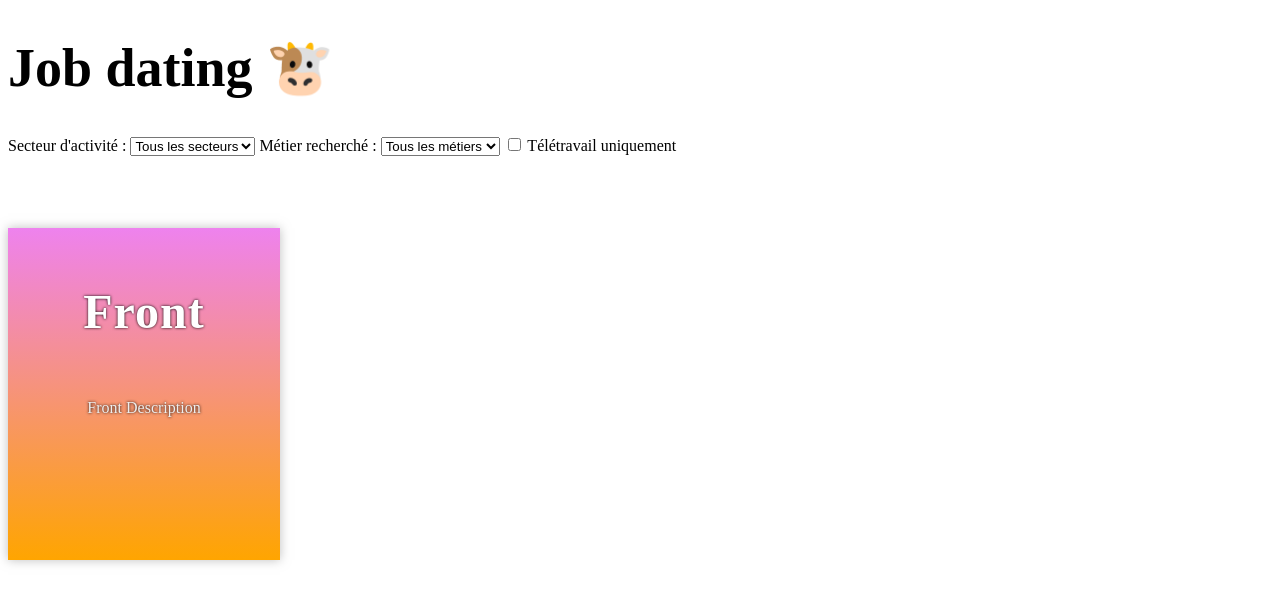
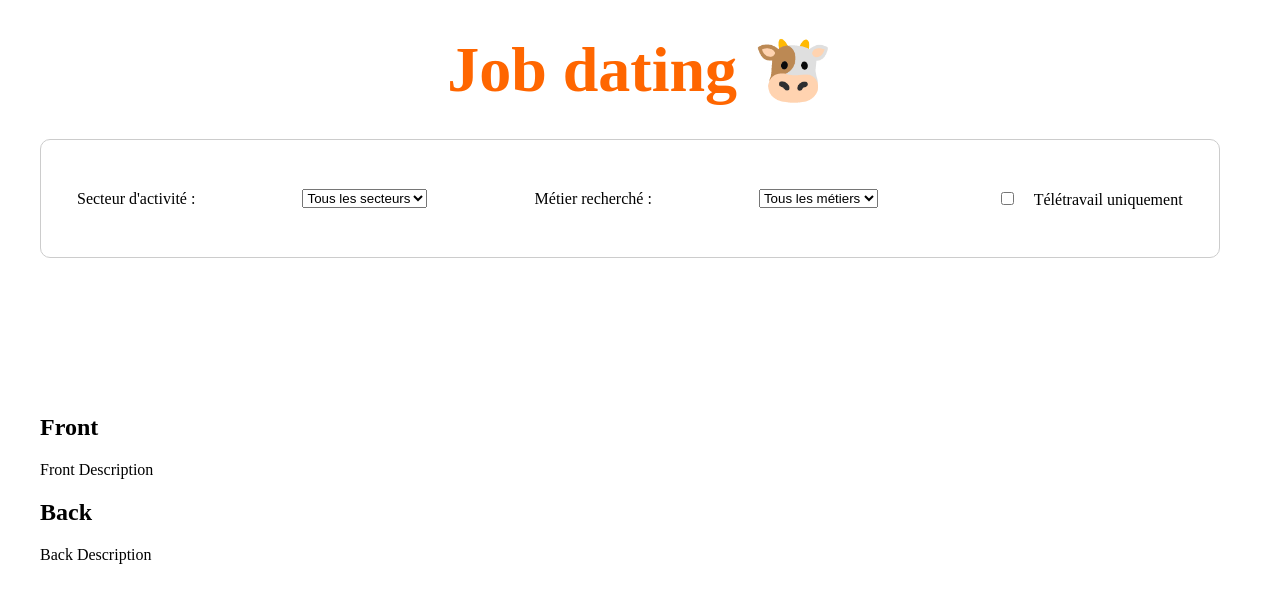
Before and after one commit to Ijuaa/Projet_fin_form, a plain HTML site: page index.html in a window 1280 px wide. Drawn offline with Linux system fonts and the light colour scheme.

Commit message:
Ajout du CSS de Sihem

```diff
--- a/index.html
+++ b/index.html
@@ -1,7 +1,7 @@
 <!DOCTYPE html>
 <html>
 <head>
-  <title>Comparaison des centres d'intérêt</title>
+  <title>Job Dating</title>
 <link rel="stylesheet" href="style.css">
 </head>
 <body>
--- a/script.js
+++ b/script.js
@@ -8,7 +8,7 @@ document.addEventListener("DOMContentLoaded", function() {
    "id": "0",
     "name": "Technicien réseau",
     "recruiter": "John Doe",
-    "description": "....",
+    "description": "Si tu aimes les spaghettis de câble, ce job est fait pour toi",
     "keywords": ["Informatique", "Network"],
     "picture": "",
     "telework": true
@@ -17,7 +17,7 @@ document.addEventListener("DOMContentLoaded", function() {
     "id": "1",
     "name": "développeur web",
     "recruiter": "Jane Smith",
-    "description": "....",
+    "description": "c'est toi qu'on appelle quand il faut réparer l'imprimante?",
     "keywords": ["Informatique", "Web Development"],
     "picture": "",
     "telework": false
@@ -25,8 +25,8 @@ document.addEventListener("DOMContentLoaded", function() {
   {
     "id": "2",
     "name": "architecte",
-    "recruiter": "Archientrprise",
-    "description": "....",
+    "recruiter": "Archientreprise",
+    "description": "Créateur de rêves immobiliers.",
     "keywords": ["BTP", "Architecture"],
     "picture": "Img/retouchées/architectetest.jpg",
     "telework": false,
@@ -36,7 +36,7 @@ document.addEventListener("DOMContentLoaded", function() {
     "id": "3",
     "name": "conducteur de travaux",
     "recruiter": "Construction Company",
-    "description": "....",
+    "description": "Chef d'orchestre des chantiers.",
     "keywords": ["BTP", "Construction"],
     "picture": "",
     "telework": false,
@@ -46,7 +46,7 @@ document.addEventListener("DOMContentLoaded", function() {
     "id": "4",
     "name": "Commercial",
     "recruiter": "Carroufour",
-    "description": "....",
+    "description": "Maître de l'art de convaincre.",
     "keywords": ["Ventes", "Marketing"],
     "picture": "",
     "telework": true,
@@ -76,7 +76,7 @@ document.addEventListener("DOMContentLoaded", function() {
     "id": "7",
     "name": "médecin généraliste",
     "recruiter": "Polyclinique de Bouzannes",
-    "description": "....",
+    "description": "Déteste les pommes.",
     "keywords": ["Santé", "Medecine"],
     "picture": "",
     "telework": false,
@@ -86,7 +86,7 @@ document.addEventListener("DOMContentLoaded", function() {
     "id": "8",
     "name": "enseignant",
     "recruiter": "Lycée Marco Chagoul",
-    "description": "....",
+    "description": "Guide des esprits en devenir.",
     "keywords": ["Education"],
     "picture": "",
     "telework": true,
@@ -96,7 +96,7 @@ document.addEventListener("DOMContentLoaded", function() {
     "id": "9",
     "name": "formateur professionnel",
     "recruiter": "Basic Flute",
-    "description": "....",
+    "description": "C'est comme un formateur normal mais pro",
     "keywords": ["Education", "Entrainement"],
     "picture": "",
     "telework": true,
@@ -106,7 +106,7 @@ document.addEventListener("DOMContentLoaded", function() {
     "id": "10",
     "name": "concepteur graphique",
     "recruiter": "Design Agency",
-    "description": "....",
+    "description": "Artiste numérique en action.",
     "keywords": ["Design", "Graphic Design"],
     "picture": "",
     "telework": true,
@@ -116,7 +116,7 @@ document.addEventListener("DOMContentLoaded", function() {
     "id": "11",
     "name": "ingénieur en génie civil",
     "recruiter": "Engineering Company",
-    "description": "....",
+    "description": "Constructeur de l'avenir.",
     "keywords": ["Ingénierie", "Ingénieur civil"],
     "picture": "",
     "telework": false,
@@ -126,7 +126,7 @@ document.addEventListener("DOMContentLoaded", function() {
     "id": "12",
     "name": "technicien de laboratoire",
     "recruiter": "Laboratoire Gournier",
-    "description": "....",
+    "description": "Détective des molécules.",
     "keywords": ["Science", "Laboratory Technician"],
     "picture": "",
     "telework": false,
@@ -136,7 +136,7 @@ document.addEventListener("DOMContentLoaded", function() {
     "id": "13",
     "name": "analyste financier",
     "recruiter": "BNP pariboule",
-    "description": "....",
+    "description": "Décrypteur des chiffres mystérieux.",
     "keywords": ["Finance", "Financial Analysis"],
     "picture": "",
     "telework": true,
@@ -146,7 +146,7 @@ document.addEventListener("DOMContentLoaded", function() {
     "id": "14",
     "name": "juriste",
     "recruiter": "Phoenix Wright Industry",
-    "description": "....",
+    "description": "Avocat de la justice, en costume et cravate.",
     "keywords": ["Droit", "Pénal"],
     "picture": "",
     "telework": true,
@@ -156,7 +156,7 @@ document.addEventListener("DOMContentLoaded", function() {
     "id": "15",
     "name": "chef de projet",
     "recruiter": "Management Company",
-    "description": "....",
+    "description": "Sois le capitaine du succès de ton équipe.",
     "keywords": ["Management", "Project Management"],
     "picture": "",
     "telework": true,
@@ -166,7 +166,7 @@ document.addEventListener("DOMContentLoaded", function() {
     "id": "16",
     "name": "chef cuisinier",
     "recruiter": "Les Crayoures",
-    "description": "....",
+    "description": "Magicien culinaire aux fourneaux",
     "keywords": "Restauration",
     "picture": "",
     "telework": false,
@@ -176,7 +176,7 @@ document.addEventListener("DOMContentLoaded", function() {
     "id": "17",
     "name": "serveur",
     "recruiter": "Les Crayoures",
-    "description": "....",
+    "description": "Deviens funambule de l'hospitalité.",
     "keywords": ["Restauration", "Service"],
     "picture": "",
     "telework": false,
--- a/style.css
+++ b/style.css
@@ -1,79 +1,94 @@
-.flip {
-    box-shadow: 0 0 10px rgba(128, 128, 128, 0.5);
-    padding: 1em;
-    width: 240px;
-    height: 300px;
-    transform-style: preserve-3d;
-    transition: 3s ease;
+h1 {
+  text-align: center;
+  color: #ff6600;
+  font-size: 4rem;
+  font-weight: bold;
+  margin: 2rem;
+}
+
+#searchForm {
+  display: flex;
+  flex-direction: column;
+  align-items: center;
+  border: 1px solid #cccccc;
+  border-radius: 10px;
+  padding: 20px;
+  margin: 20px auto;
+  width: 100%;
+  max-width: 600px;
+}
+
+
+#searchForm label, #searchForm select, #searchForm input {
+  margin: 10px;
+  width: 100%;
+}
+
+#searchForm input[type="radio"] {
+    position: absolute;
+    clip: rect(0 0 0 0);
   }
 
-  .flip:hover {
-    transform: rotateY(180deg);
-  }
-  /* Content */
-  .flip .content {
-    transform-style: preserve-3d;
+#searchForm input[type="radio"] + label {
+  display: inline-block;
+  padding: 10px;
+  border: 1px solid #cccccc;
+  border-radius: 5px;
+  cursor: pointer;
+}
+
+#searchForm input[type="radio"]:checked + label {
+  background-color: #ff6600;
+  color: white;
+}
+
+
+#matchingCards {
+  display: grid;
+  grid-template-columns: repeat(auto-fit, minmax(300px, 1fr));
+  grid-gap: 20px;
+  margin: 20px auto;
+  width: 100%;
+}
+
+.card {
+  background-color: white;
+  border-radius: 10px;
+  box-shadow: 0px 4px 8px rgba(0,0,0,0.1);
+  padding: 20px;
+  overflow: hidden;
+}
+
+#searchForm {
+  margin: 2rem;
+  width: 90%;
+  max-width: none;
+}
+
+#searchForm label, #searchForm select, #searchForm input {
+  margin: 1rem;
+  width: 90%;
+}
+
+#matchingCards {
+  margin: 2rem;
+  width: 90%;
+}
+
+@media (min-width: 600px) {
+  #searchForm {
+    flex-direction: row;
+    justify-content: space-between;
+    align-items: center;
   }
 
-  .flip .back, .flip .front {
-    transform-style: preserve-3d;
-    backface-visibility: hidden;
-    display: flex;
-    flex-direction: column;
+  #searchForm label, #searchForm select, #searchForm input {
+    width: auto;
   }
+}
 
-  .flip .back {
-    transform: rotateY(180deg);
-    position: absolute;
-    top: 0;
-    left: 0;
-    right: 0;
-    bottom: 0;
+@media (min-width: 900px) {
+  #matchingCards {
+    grid-template-columns: repeat(3, minmax(300px, 1fr));
   }
-
-  .flip h2,
-  .flip p {
-    transform: translateZ(90px);
-    text-shadow: 0 0 3px black;
-    text-align: center;
-  }
-
-  .flip h2 {
-    font-size: 3em;
-    color: #fff;
-    letter-spacing: 1px;
-  }
-
-  .flip p {
-    font-size: 1em;
-    color: #eee;
-    line-height: 1.6em;
-  }
-
-  .flip::before,
-  .flip::after {
-    content: "";
-    top: 0;
-    left: 0;
-    right: 0;
-    bottom: 0;
-    position: absolute;
-    background-image: linear-gradient(purple, red);
-    background-position: center center;
-    background-repeat: no-repeat;
-    background-size: cover;
-    transform: rotateY(180deg)translateZ(1px);
-  }
-
-  .flip::before {
-    transform: none;
-    background-image: linear-gradient(violet, orange);
-    background-position: center center;
-    background-repeat: no-repeat;
-    background-size: cover;
-  }
-
-
-h1 {
-    font-size: 54px;
 }
```
